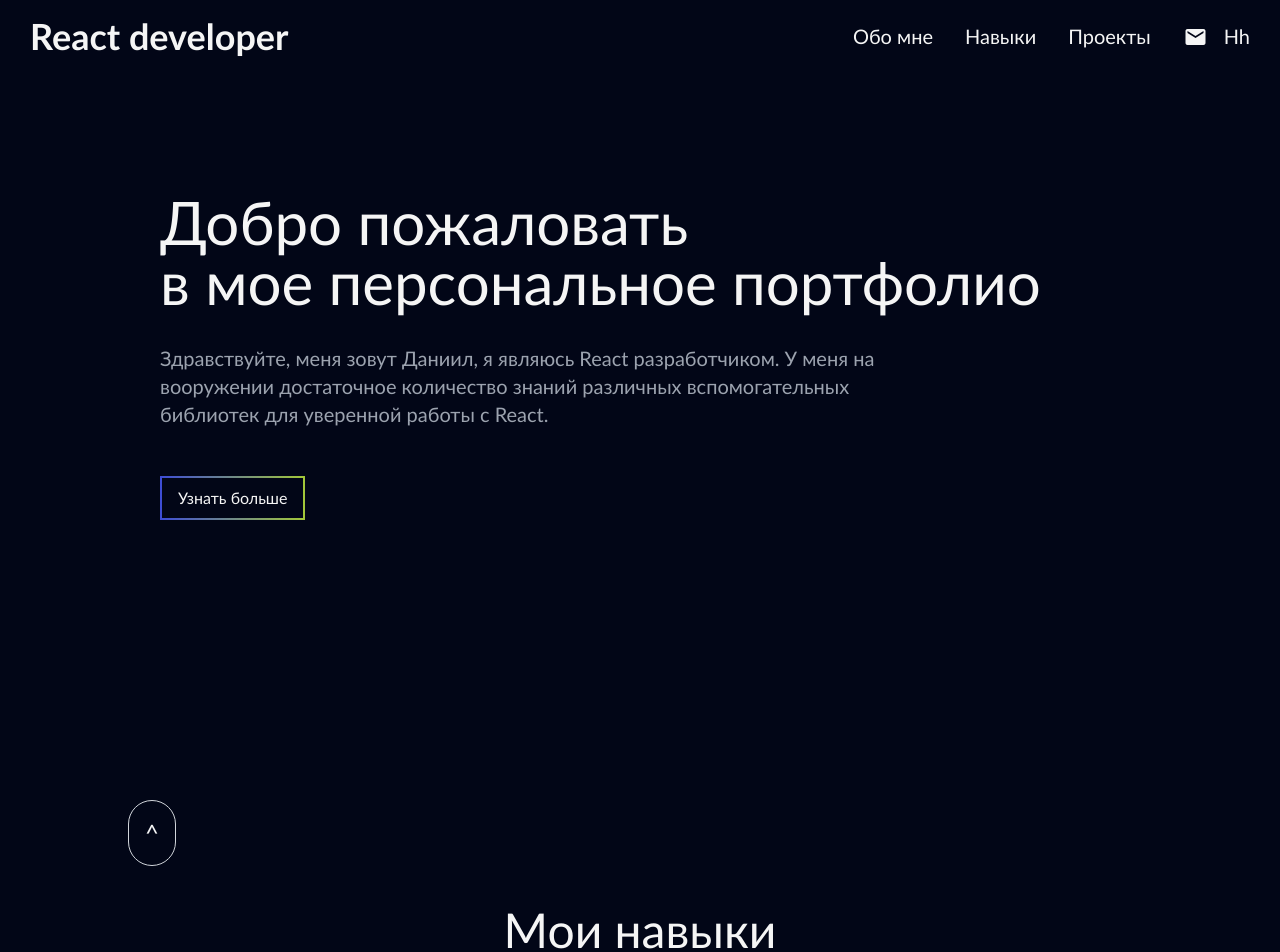
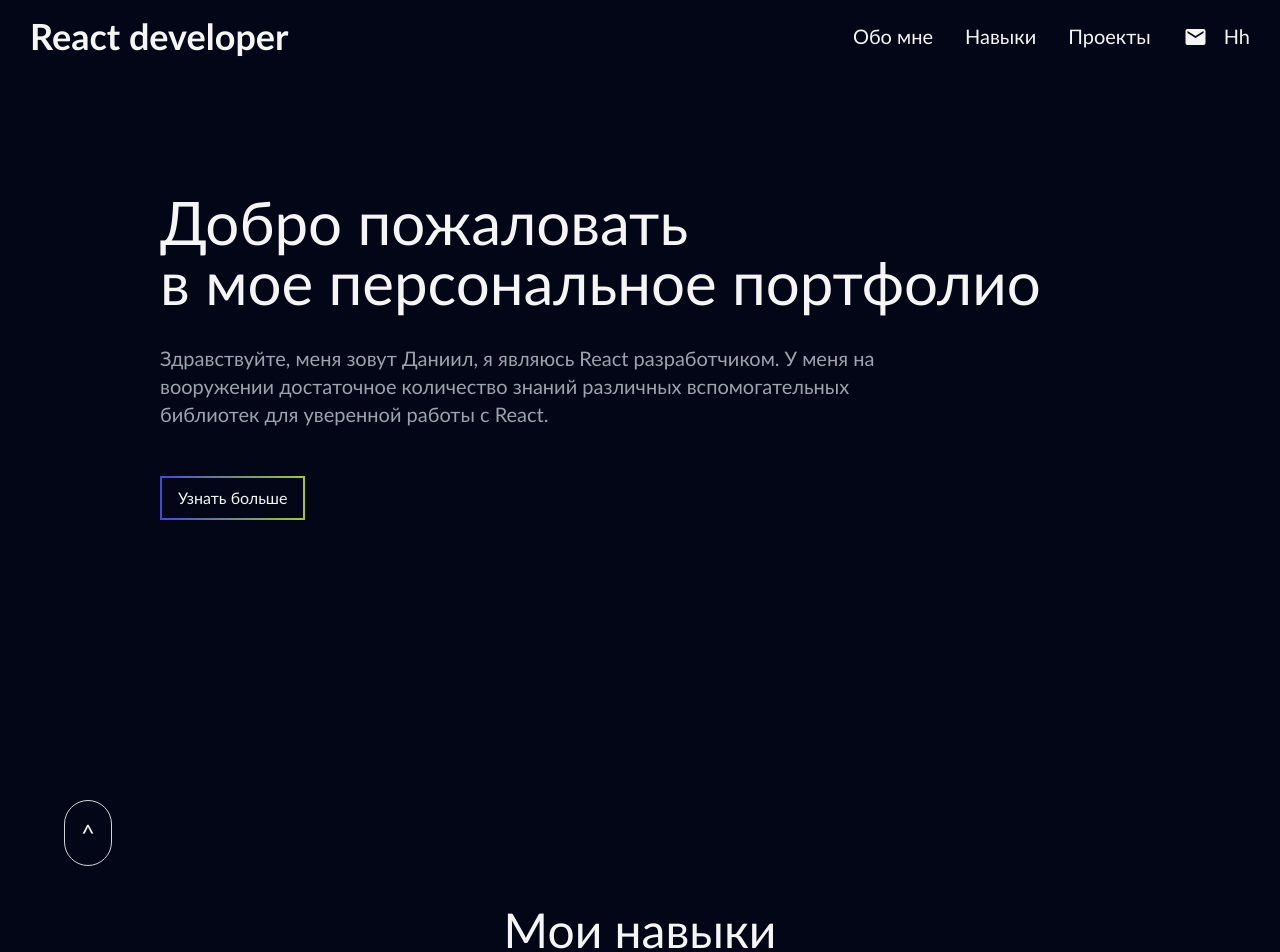
Before and after one commit to AzloRog/ptf-unity, a React (Vite) app: page / in a window 1280 px wide. Shown: the top 952 px of the page. Built offline with nearby package versions, Linux system fonts and the light colour scheme.

Commit message:
change scroll-button position

```diff
--- a/src/App.tsx
+++ b/src/App.tsx
@@ -16,7 +16,7 @@ function App() {
         whileHover={{ scale: 1.1 }}
         whileTap={{ scale: 1.5 }}
         href="#"
-        className="hidden xl:inline-block sticky left-32 top-20  p-4 border rounded-full border-gray-300 text-2xl cursor-pointer"
+        className="hidden xl:inline-block sticky left-16 top-20  p-4 border rounded-full border-gray-300 text-2xl cursor-pointer"
       >
         ^
       </motion.a>
```
